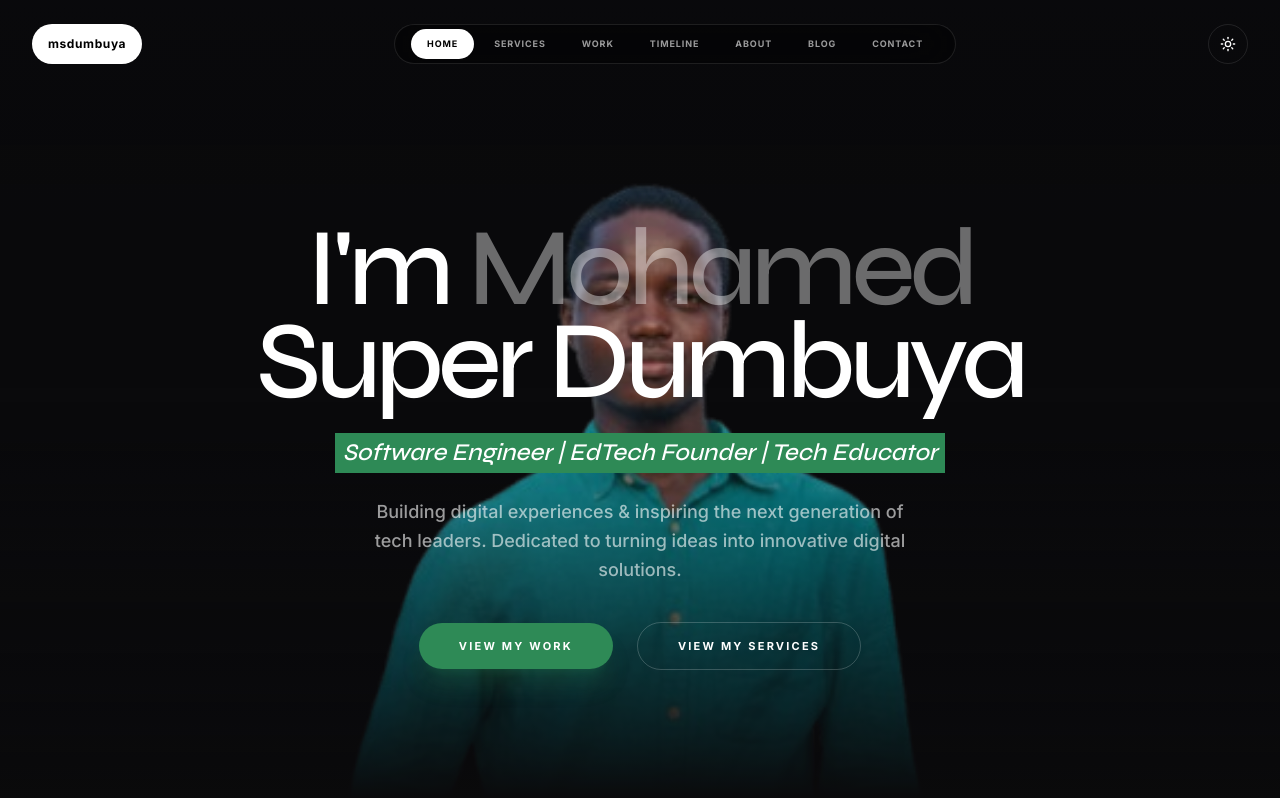
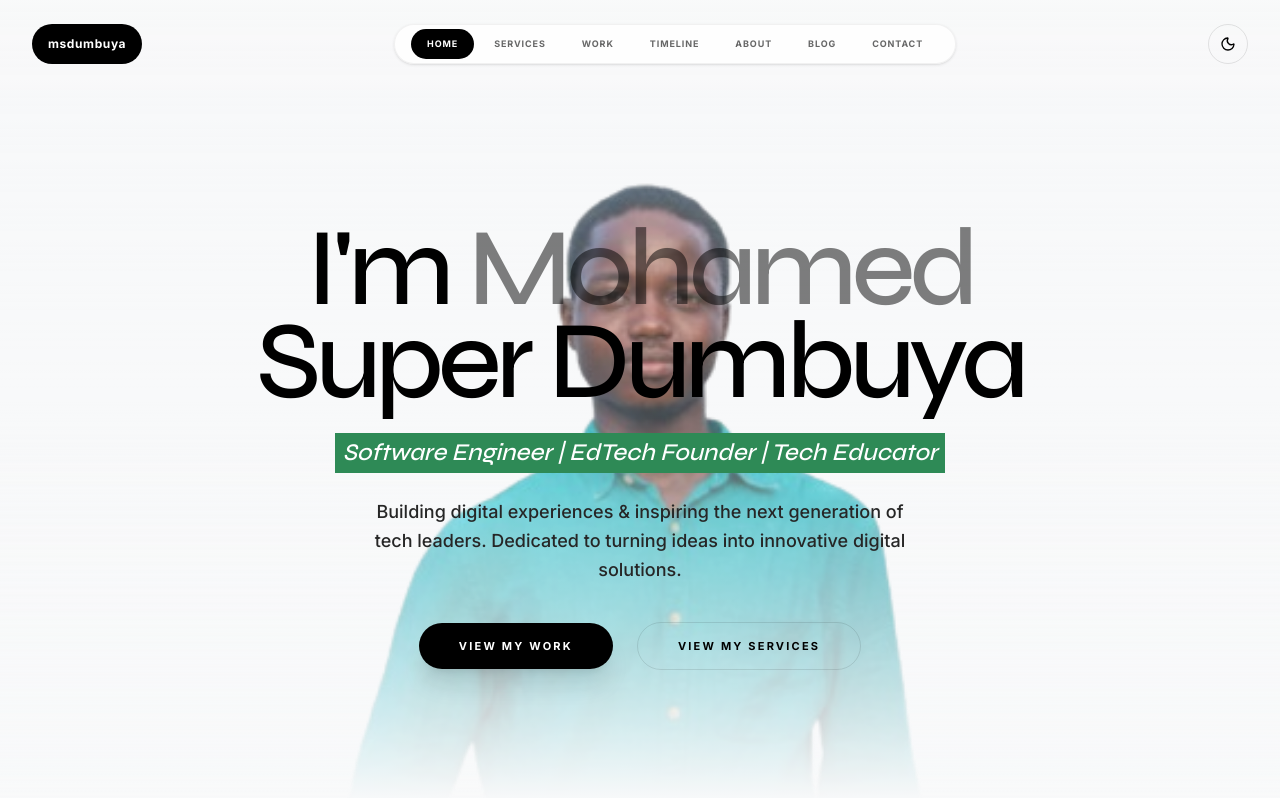
Before and after one commit to Dumbuya1475/msdumbuya_v2, a React (Vite) app: page / in a window 1280 px wide. Shown: the top 798 px of the page. Built offline with nearby package versions, Linux system fonts and the light colour scheme.

Commit message:
make default theme light

```diff
--- a/src/App.tsx
+++ b/src/App.tsx
@@ -376,7 +376,7 @@ const ScrollToTop = () => {
 export default function App() {
   const [isDark, setIsDark] = useState(() => {
     const saved = localStorage.getItem('theme');
-    return saved ? saved === 'dark' : true;
+    return saved ? saved === 'dark' : false;
   });
   const [isLoading, setIsLoading] = useState(true);
 
@@ -440,11 +440,11 @@ export default function App() {
               </div>
               <div className="flex flex-wrap justify-center gap-x-8 gap-y-4 md:gap-x-12">
                 {[
-                  { name: 'Twitter', url: 'https://twitter.com/msdumbuya' },
-                  { name: 'Github', url: 'https://github.com/msdumbuya' },
+                  { name: 'Learn to Earn', url: 'https://learn2earn.mocti.gov.sl/u/mohamed-super-dumbuya' },
                   { name: 'LinkedIn', url: 'https://www.linkedin.com/in/mohamed-super-dumbuya/' },
                   { name: 'Facebook', url: 'https://www.facebook.com/msdumbuya1475' },
-                  { name: 'Learn to Earn', url: 'https://learn2earn.mocti.gov.sl/u/mohamed-super-dumbuya' }
+                  { name: 'Github', url: 'https://github.com/Dumbuya1475' },
+                  { name: 'Twitter', url: 'https://x.com/msdumbuya1475' },
                 ].map(social => (
                   <a key={social.name} href={social.url} target="_blank" rel="noopener noreferrer" className={`text-[10px] font-bold uppercase tracking-widest hover:text-brand-purple transition-colors ${isDark ? 'text-white/40' : 'text-neutral-400'}`}>
                     {social.name}
```
